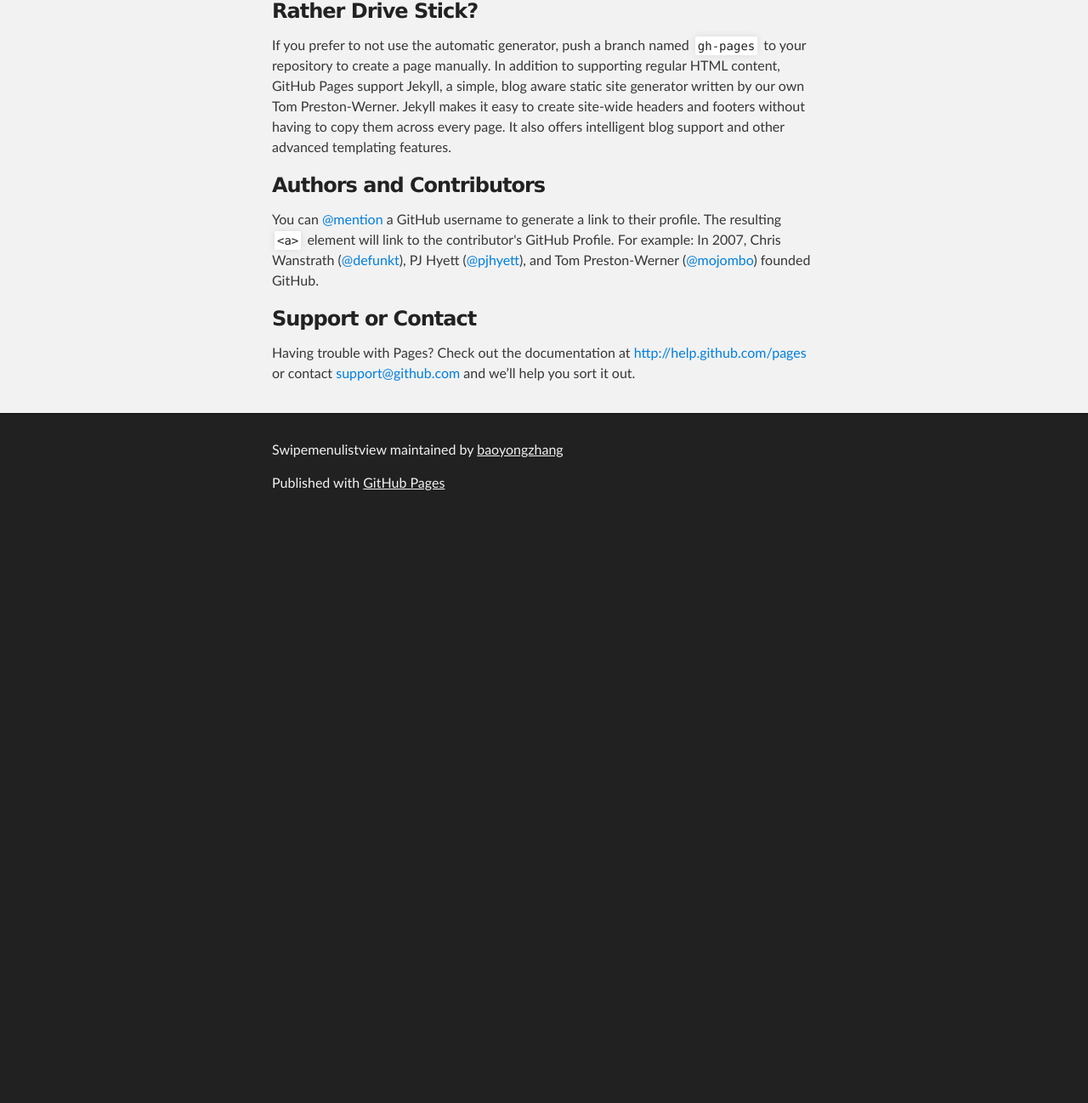
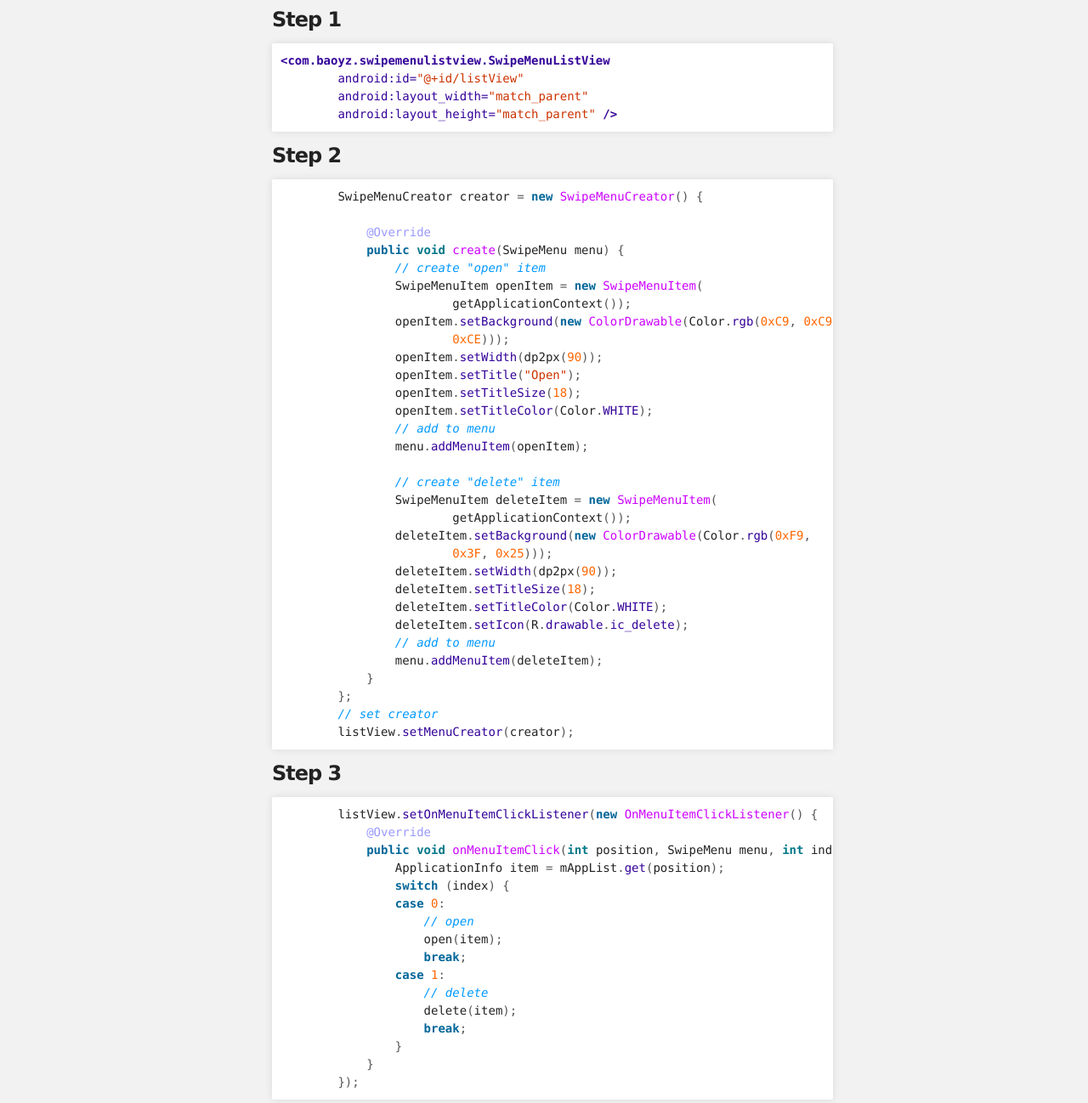
Before and after one commit to baoyongzhang/SwipeMenuListView, a plain HTML site: page index.html in a window 1280 px wide. Shown: the part 741-2039 px from the top of the page at 85% size. Before the commit the page ends 1356 px from the top, so only its background shows below. Drawn offline with Linux system fonts and the light colour scheme.

```diff
--- a/index.html
+++ b/index.html
@@ -31,37 +31,85 @@
     <!-- MAIN CONTENT -->
     <div id="main_content_wrap" class="outer">
       <section id="main_content" class="inner">
-        <h3>
-<a name="welcome-to-github-pages" class="anchor" href="#welcome-to-github-pages"><span class="octicon octicon-link"></span></a>Welcome to GitHub Pages.</h3>
+        <h1>
+<a name="swipemenulistview" class="anchor" href="#swipemenulistview"><span class="octicon octicon-link"></span></a>SwipeMenuListView</h1>
 
-<p>This automatic page generator is the easiest way to create beautiful pages for all of your projects. Author your page content here using GitHub Flavored Markdown, select a template crafted by a designer, and publish. After your page is generated, you can check out the new branch:</p>
+<p>a SwipeMenu of ListView.</p>
 
-<pre><code>$ cd your_repo_root/repo_name
-$ git fetch origin
-$ git checkout gh-pages
-</code></pre>
+<h1>
+<a name="demo" class="anchor" href="#demo"><span class="octicon octicon-link"></span></a>Demo</h1>
 
-<p>If you're using the GitHub for Mac, simply sync your repository and you'll see the new branch.</p>
+<p>
+   <img src="https://raw.githubusercontent.com/baoyongzhang/SwipeMenuListView/master/demo.gif" width="320" alt="Screenshot"></p>
+
+<h1>
+<a name="usage" class="anchor" href="#usage"><span class="octicon octicon-link"></span></a>Usage</h1>
 
 <h3>
-<a name="designer-templates" class="anchor" href="#designer-templates"><span class="octicon octicon-link"></span></a>Designer Templates</h3>
+<a name="step-1" class="anchor" href="#step-1"><span class="octicon octicon-link"></span></a>Step 1</h3>
 
-<p>We've crafted some handsome templates for you to use. Go ahead and continue to layouts to browse through them. You can easily go back to edit your page before publishing. After publishing your page, you can revisit the page generator and switch to another theme. Your Page content will be preserved if it remained markdown format.</p>
+<div class="highlight highlight-xml"><pre><span class="nt">&lt;com.baoyz.swipemenulistview.SwipeMenuListView</span>
+        <span class="na">android:id=</span><span class="s">"@+id/listView"</span>
+        <span class="na">android:layout_width=</span><span class="s">"match_parent"</span>
+        <span class="na">android:layout_height=</span><span class="s">"match_parent"</span> <span class="nt">/&gt;</span>
+</pre></div>
 
 <h3>
-<a name="rather-drive-stick" class="anchor" href="#rather-drive-stick"><span class="octicon octicon-link"></span></a>Rather Drive Stick?</h3>
+<a name="step-2" class="anchor" href="#step-2"><span class="octicon octicon-link"></span></a>Step 2</h3>
 
-<p>If you prefer to not use the automatic generator, push a branch named <code>gh-pages</code> to your repository to create a page manually. In addition to supporting regular HTML content, GitHub Pages support Jekyll, a simple, blog aware static site generator written by our own Tom Preston-Werner. Jekyll makes it easy to create site-wide headers and footers without having to copy them across every page. It also offers intelligent blog support and other advanced templating features.</p>
+<div class="highlight highlight-java"><pre>        <span class="n">SwipeMenuCreator</span> <span class="n">creator</span> <span class="o">=</span> <span class="k">new</span> <span class="nf">SwipeMenuCreator</span><span class="o">()</span> <span class="o">{</span>
+
+            <span class="nd">@Override</span>
+            <span class="kd">public</span> <span class="kt">void</span> <span class="nf">create</span><span class="o">(</span><span class="n">SwipeMenu</span> <span class="n">menu</span><span class="o">)</span> <span class="o">{</span>
+                <span class="c1">// create "open" item</span>
+                <span class="n">SwipeMenuItem</span> <span class="n">openItem</span> <span class="o">=</span> <span class="k">new</span> <span class="nf">SwipeMenuItem</span><span class="o">(</span>
+                        <span class="n">getApplicationContext</span><span class="o">());</span>
+                <span class="n">openItem</span><span class="o">.</span><span class="na">setBackground</span><span class="o">(</span><span class="k">new</span> <span class="nf">ColorDrawable</span><span class="o">(</span><span class="n">Color</span><span class="o">.</span><span class="na">rgb</span><span class="o">(</span><span class="mh">0xC9</span><span class="o">,</span> <span class="mh">0xC9</span><span class="o">,</span>
+                        <span class="mh">0xCE</span><span class="o">)));</span>
+                <span class="n">openItem</span><span class="o">.</span><span class="na">setWidth</span><span class="o">(</span><span class="n">dp2px</span><span class="o">(</span><span class="mi">90</span><span class="o">));</span>
+                <span class="n">openItem</span><span class="o">.</span><span class="na">setTitle</span><span class="o">(</span><span class="s">"Open"</span><span class="o">);</span>
+                <span class="n">openItem</span><span class="o">.</span><span class="na">setTitleSize</span><span class="o">(</span><span class="mi">18</span><span class="o">);</span>
+                <span class="n">openItem</span><span class="o">.</span><span class="na">setTitleColor</span><span class="o">(</span><span class="n">Color</span><span class="o">.</span><span class="na">WHITE</span><span class="o">);</span>
+                <span class="c1">// add to menu</span>
+                <span class="n">menu</span><span class="o">.</span><span class="na">addMenuItem</span><span class="o">(</span><span class="n">openItem</span><span class="o">);</span>
+
+                <span class="c1">// create "delete" item</span>
+                <span class="n">SwipeMenuItem</span> <span class="n">deleteItem</span> <span class="o">=</span> <span class="k">new</span> <span class="nf">SwipeMenuItem</span><span class="o">(</span>
+                        <span class="n">getApplicationContext</span><span class="o">());</span>
+                <span class="n">deleteItem</span><span class="o">.</span><span class="na">setBackground</span><span class="o">(</span><span class="k">new</span> <span class="nf">ColorDrawable</span><span class="o">(</span><span class="n">Color</span><span class="o">.</span><span class="na">rgb</span><span class="o">(</span><span class="mh">0xF9</span><span class="o">,</span>
+                        <span class="mh">0x3F</span><span class="o">,</span> <span class="mh">0x25</span><span class="o">)));</span>
+                <span class="n">deleteItem</span><span class="o">.</span><span class="na">setWidth</span><span class="o">(</span><span class="n">dp2px</span><span class="o">(</span><span class="mi">90</span><span class="o">));</span>
+                <span class="n">deleteItem</span><span class="o">.</span><span class="na">setTitleSize</span><span class="o">(</span><span class="mi">18</span><span class="o">);</span>
+                <span class="n">deleteItem</span><span class="o">.</span><span class="na">setTitleColor</span><span class="o">(</span><span class="n">Color</span><span class="o">.</span><span class="na">WHITE</span><span class="o">);</span>
+                <span class="n">deleteItem</span><span class="o">.</span><span class="na">setIcon</span><span class="o">(</span><span class="n">R</span><span class="o">.</span><span class="na">drawable</span><span class="o">.</span><span class="na">ic_delete</span><span class="o">);</span>
+                <span class="c1">// add to menu</span>
+                <span class="n">menu</span><span class="o">.</span><span class="na">addMenuItem</span><span class="o">(</span><span class="n">deleteItem</span><span class="o">);</span>
+            <span class="o">}</span>
+        <span class="o">};</span>
+        <span class="c1">// set creator</span>
+        <span class="n">listView</span><span class="o">.</span><span class="na">setMenuCreator</span><span class="o">(</span><span class="n">creator</span><span class="o">);</span>
+</pre></div>
 
 <h3>
-<a name="authors-and-contributors" class="anchor" href="#authors-and-contributors"><span class="octicon octicon-link"></span></a>Authors and Contributors</h3>
+<a name="step-3" class="anchor" href="#step-3"><span class="octicon octicon-link"></span></a>Step 3</h3>
 
-<p>You can <a href="https://github.com/blog/821" class="user-mention">@mention</a> a GitHub username to generate a link to their profile. The resulting <code>&lt;a&gt;</code> element will link to the contributor's GitHub Profile. For example: In 2007, Chris Wanstrath (<a href="https://github.com/defunkt" class="user-mention">@defunkt</a>), PJ Hyett (<a href="https://github.com/pjhyett" class="user-mention">@pjhyett</a>), and Tom Preston-Werner (<a href="https://github.com/mojombo" class="user-mention">@mojombo</a>) founded GitHub.</p>
-
-<h3>
-<a name="support-or-contact" class="anchor" href="#support-or-contact"><span class="octicon octicon-link"></span></a>Support or Contact</h3>
-
-<p>Having trouble with Pages? Check out the documentation at <a href="http://help.github.com/pages">http://help.github.com/pages</a> or contact <a href="mailto:support@github.com">support@github.com</a> and we’ll help you sort it out.</p>
+<div class="highlight highlight-java"><pre>        <span class="n">listView</span><span class="o">.</span><span class="na">setOnMenuItemClickListener</span><span class="o">(</span><span class="k">new</span> <span class="nf">OnMenuItemClickListener</span><span class="o">()</span> <span class="o">{</span>
+            <span class="nd">@Override</span>
+            <span class="kd">public</span> <span class="kt">void</span> <span class="nf">onMenuItemClick</span><span class="o">(</span><span class="kt">int</span> <span class="n">position</span><span class="o">,</span> <span class="n">SwipeMenu</span> <span class="n">menu</span><span class="o">,</span> <span class="kt">int</span> <span class="n">index</span><span class="o">)</span> <span class="o">{</span>
+                <span class="n">ApplicationInfo</span> <span class="n">item</span> <span class="o">=</span> <span class="n">mAppList</span><span class="o">.</span><span class="na">get</span><span class="o">(</span><span class="n">position</span><span class="o">);</span>
+                <span class="k">switch</span> <span class="o">(</span><span class="n">index</span><span class="o">)</span> <span class="o">{</span>
+                <span class="k">case</span> <span class="mi">0</span><span class="o">:</span>
+                    <span class="c1">// open</span>
+                    <span class="n">open</span><span class="o">(</span><span class="n">item</span><span class="o">);</span>
+                    <span class="k">break</span><span class="o">;</span>
+                <span class="k">case</span> <span class="mi">1</span><span class="o">:</span>
+                    <span class="c1">// delete</span>
+                    <span class="n">delete</span><span class="o">(</span><span class="n">item</span><span class="o">);</span>
+                    <span class="k">break</span><span class="o">;</span>
+                <span class="o">}</span>
+            <span class="o">}</span>
+        <span class="o">});</span>
+</pre></div>
       </section>
     </div>
 
```
Also changed, not shown: params.json (+1 -1 lines).
